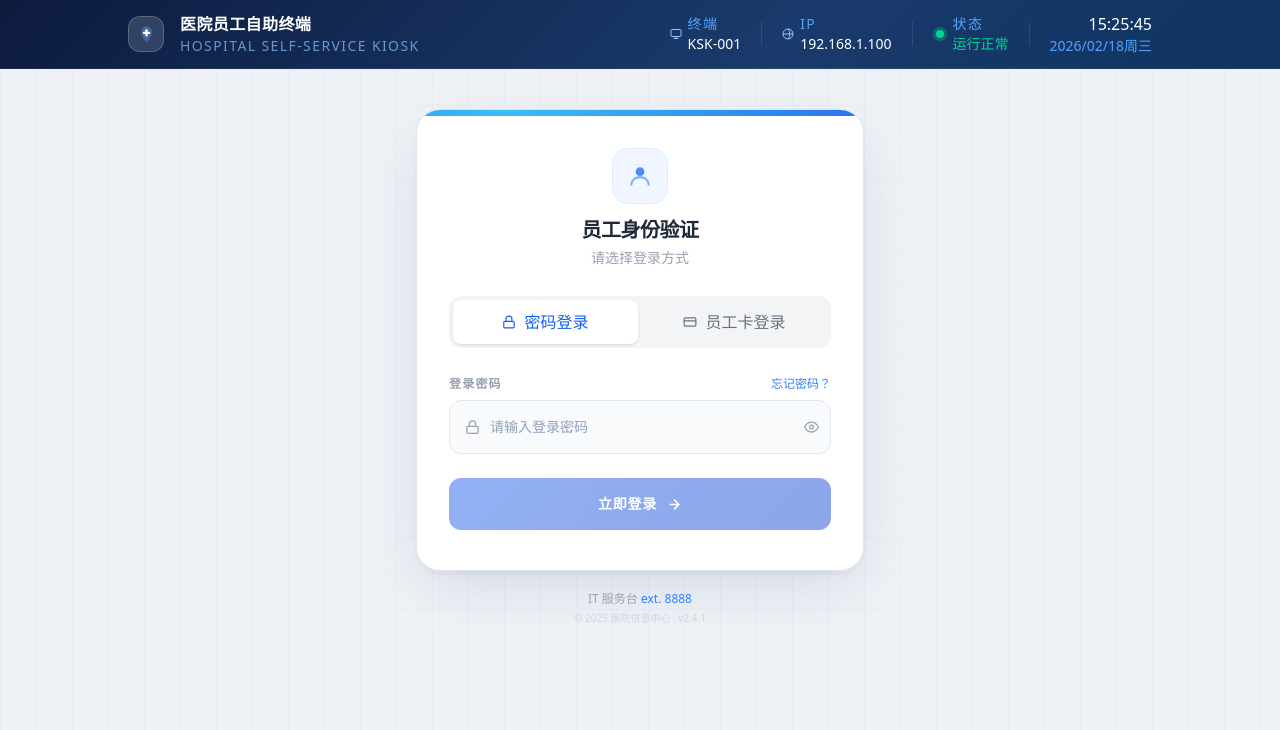
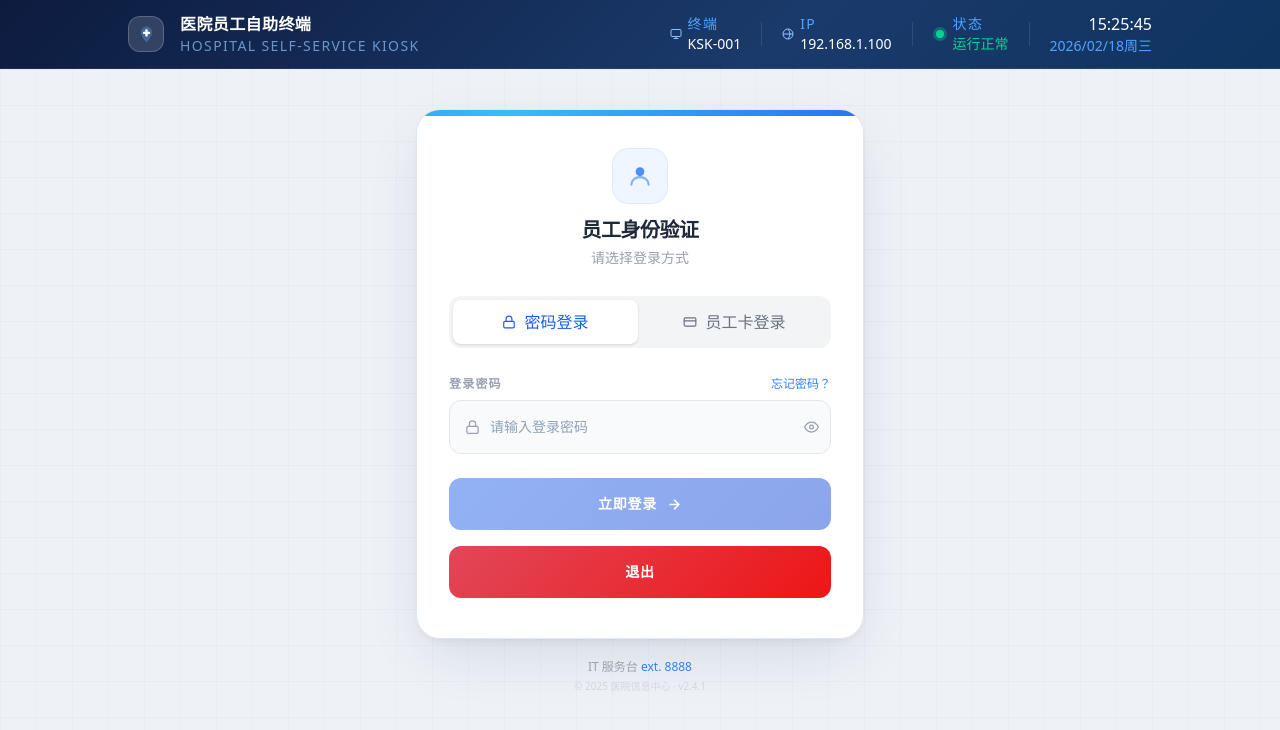
Before and after one commit to zhaohui90-lee/admin-panel, a Vue app: page /#/login in a window 1280 px wide. Shown: the top 730 px of the page. Built offline with nearby package versions, Linux system fonts and the light colour scheme.

Commit message:
add exit panel button in login page

```diff
--- a/src/bridge/electron.ts
+++ b/src/bridge/electron.ts
@@ -6,13 +6,28 @@ import { BridgeError, ErrorCodes } from './types'
  * 对应 ARCHITECTURE.md 中的 Host Protocol
  */
 interface AdminAPI {
+  closeAdminWindow(): Promise<{ success: boolean; message?: string }>
   login(password: string): Promise<{ success: boolean; data?: { token: string }; message?: string }>
   exitApp(token: string): Promise<{ success: boolean; message?: string }>
   restartApp(token: string): Promise<{ success: boolean; message?: string }>
   systemRestart(token: string): Promise<{ success: boolean; message?: string }>
   systemShutdown(token: string): Promise<{ success: boolean; message?: string }>
-  getConfig(token: string): Promise<{ success: boolean; data?: { serverUrl: string; deviceId: string; version: string }; message?: string }>
-  getSystemInfo(token: string): Promise<{ success: boolean; data?: { cpu: { model: string; usage: number }; memory: { total: number; used: number }; disk: { total: number; used: number }; network: { ip: string; latency: number }; os: { platform: string; version: string; uptime: number } }; message?: string }>
+  getConfig(token: string): Promise<{
+    success: boolean
+    data?: { serverUrl: string; deviceId: string; version: string }
+    message?: string
+  }>
+  getSystemInfo(token: string): Promise<{
+    success: boolean
+    data?: {
+      cpu: { model: string; usage: number }
+      memory: { total: number; used: number }
+      disk: { total: number; used: number }
+      network: { ip: string; latency: number }
+      os: { platform: string; version: string; uptime: number }
+    }
+    message?: string
+  }>
   reloadBusiness(token: string): Promise<{ success: boolean; message?: string }>
 }
 
@@ -67,6 +82,9 @@ export function createElectronBridge(): IBridge {
       async getConfig(token: string) {
         return unwrap(await api.getConfig(token))
       },
+      async exitPanel() {
+        return unwrap(await api.closeAdminWindow())
+      },
     },
 
     power: {
--- a/src/bridge/mock.ts
+++ b/src/bridge/mock.ts
@@ -1,4 +1,15 @@
-import type { IBridge, SystemInfo, AppConfig, HardwareDeviceInfo, HardwareTestResult, LogEntry, LogLevel, LogQuery, LogPage } from './types'
+import type {
+  IBridge,
+  SystemInfo,
+  AppConfig,
+  HardwareDeviceInfo,
+  HardwareTestResult,
+  LogEntry,
+  LogLevel,
+  LogQuery,
+  LogPage,
+  ExitPanel,
+} from './types'
 
 const MOCK_TOKEN = 'mock-token-' + Math.random().toString(36).slice(2)
 
@@ -87,6 +98,14 @@ export function createMockBridge(): IBridge {
           version: '2.4.0',
         }
       },
+
+      async exitPanel(): Promise<ExitPanel> {
+        await delay(200)
+        return {
+          success: true,
+          message: '',
+        }
+      },
     },
 
     power: {
@@ -159,7 +178,11 @@ export function createMockBridge(): IBridge {
         console.log(`[mock] disconnectDevice: ${deviceId}`)
       },
 
-      async testDevice(_token: string, deviceId: string, command: string): Promise<HardwareTestResult> {
+      async testDevice(
+        _token: string,
+        deviceId: string,
+        command: string,
+      ): Promise<HardwareTestResult> {
         await delay(800)
         console.log(`[mock] testDevice: ${deviceId} -> ${command}`)
         const responses: Record<string, string> = {
--- a/src/bridge/types.ts
+++ b/src/bridge/types.ts
@@ -9,6 +9,12 @@ export interface LoginResult {
   token?: string
 }
 
+/** bridge.system.exitPanel */
+export interface ExitPanel {
+  success: boolean
+  message?: string
+}
+
 /** bridge.system.getSystemInfo() 返回的系统信息 */
 export interface SystemInfo {
   cpu: {
@@ -17,11 +23,11 @@ export interface SystemInfo {
   }
   memory: {
     total: number // bytes
-    used: number  // bytes
+    used: number // bytes
   }
   disk: {
     total: number // bytes
-    used: number  // bytes
+    used: number // bytes
   }
   network: {
     ip: string
@@ -113,6 +119,7 @@ export interface IBridge {
   system: {
     getSystemInfo(token: string): Promise<SystemInfo>
     getConfig(token: string): Promise<AppConfig>
+    exitPanel(): Promise<ExitPanel>
   }
   power: {
     restartApp(token: string): Promise<void>
--- a/src/modules/login/LoginPage.vue
+++ b/src/modules/login/LoginPage.vue
@@ -44,6 +44,7 @@ const password = computed({
 })
 const showPwd = ref(false)
 const isLoading = ref(false)
+const isExiting = ref(false)
 const error = ref('')
 const shakeError = ref(false)
 const showSuccess = ref(false)
@@ -81,6 +82,21 @@ async function handleLogin() {
     triggerShake()
   } finally {
     isLoading.value = false
+  }
+}
+
+async function handleExitPanel() {
+  isExiting.value = true
+  error.value = ''
+
+  try {
+    const result = await bridge.system.exitPanel()
+    // todo 记录结果
+    console.log('exit panel', result)
+  } catch {
+    error.value = '退出失败，请稍后重试'
+  } finally {
+    isExiting.value = false
   }
 }
 
@@ -358,7 +374,7 @@ defineExpose({ password, error, showSuccess, activeTab, cardStatus, showTimeout,
               <button
                 data-testid="btn-login"
                 :disabled="!canLogin || isLoading"
-                class="btn-login w-full py-4 rounded-xl text-white font-bold text-sm tracking-wider flex items-center justify-center gap-2.5"
+                class="btn-login w-full py-4 mb-4 rounded-xl text-white font-bold text-sm tracking-wider flex items-center justify-center gap-2.5"
                 @click="handleLogin"
               >
                 <svg v-if="isLoading" class="login-spinner w-4 h-4" viewBox="0 0 24 24" fill="none">
@@ -383,6 +399,23 @@ defineExpose({ password, error, showSuccess, activeTab, cardStatus, showTimeout,
                 >
                   <path d="M5 12h14M12 5l7 7-7 7" />
                 </svg>
+              </button>
+
+              <!-- Exit Button -->
+              <button
+                class="exit-btn w-full py-4 rounded-xl text-white font-bold text-sm tracking-wider flex items-center justify-center gap-2.5"
+                @click="handleExitPanel"
+              >
+                <svg v-if="isExiting" class="login-spinner w-4 h-4" viewBox="0 0 24 24" fill="none">
+                  <circle cx="12" cy="12" r="10" stroke="rgba(255,255,255,.3)" stroke-width="3" />
+                  <path
+                    d="M12 2a10 10 0 019.78 12"
+                    stroke="white"
+                    stroke-width="3"
+                    stroke-linecap="round"
+                  />
+                </svg>
+                <span>{{ isExiting ? '正在退出...' : '退出' }}</span>
               </button>
             </div>
 
@@ -713,6 +746,12 @@ defineExpose({ password, error, showSuccess, activeTab, cardStatus, showTimeout,
   cursor: not-allowed;
 }
 
+/* ── Exit Button ── */
+.exit-btn {
+  background: linear-gradient(135deg, #e14759, #ed1616);
+  transition: all 0.2s;
+}
+
 /* ── NFC ── */
 @keyframes nfc-ring {
   0% {
--- a/vite.config.ts
+++ b/vite.config.ts
@@ -14,4 +14,13 @@ export default defineConfig({
       '@': fileURLToPath(new URL('./src', import.meta.url)),
     },
   },
+  build: {
+    outDir: 'dist',
+    assetsDir: 'assets',
+    rollupOptions: {
+      output: {
+        manualChunks: undefined,
+      },
+    },
+  },
 })
```
